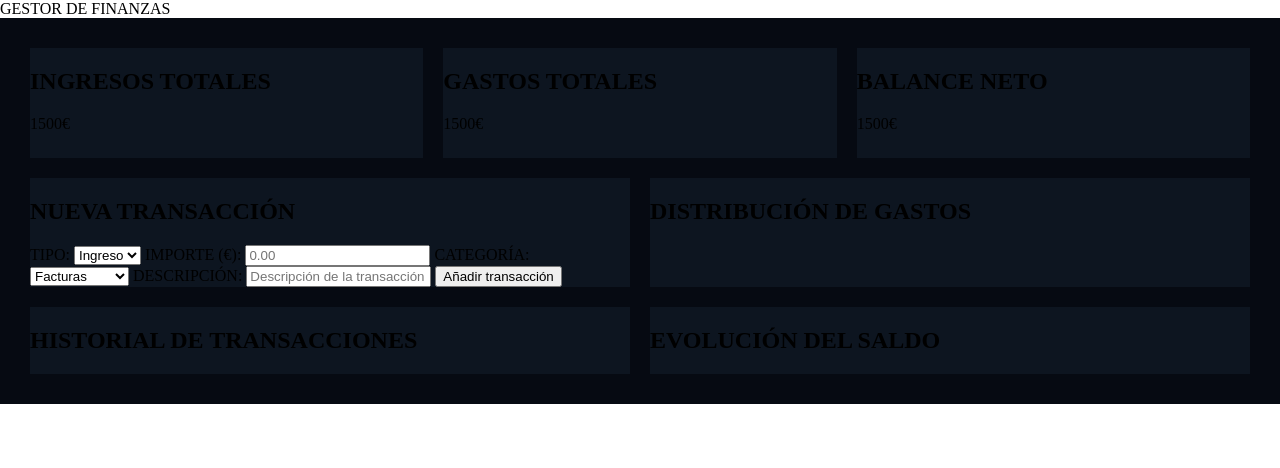
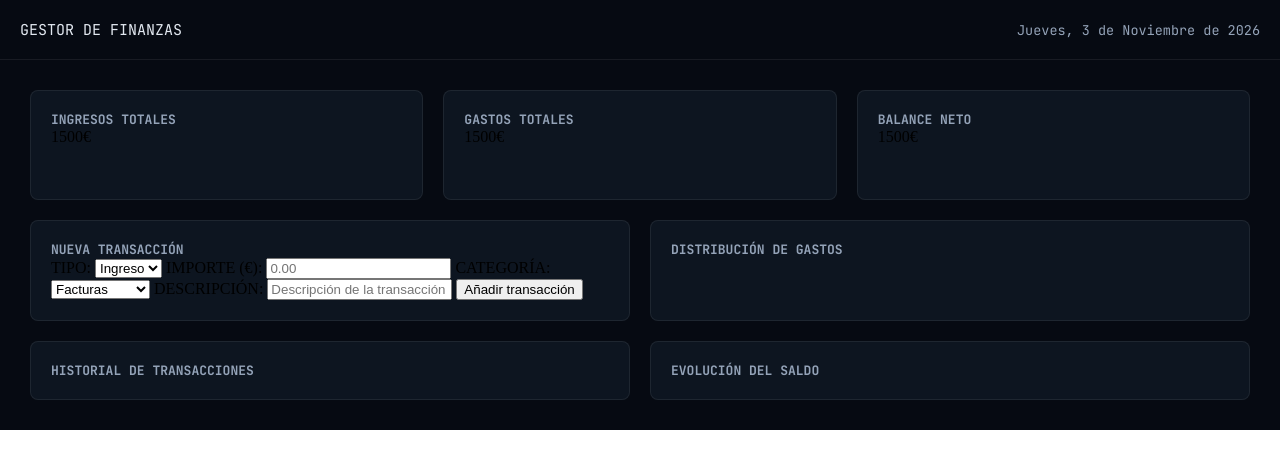
Before and after one commit to gasparmartinez-dev/FinanzaDashboard, a plain HTML site: page index.html in a window 1280 px wide. Drawn offline with Linux system fonts and the light colour scheme.

Commit message:
Estilo del header del h2

```diff
--- a/index.html
+++ b/index.html
@@ -5,15 +5,19 @@
     <meta name="viewport" content="width=device-width, initial-scale=1.0">
     <title>Document</title>
 
+    <link rel="preconnect" href="https://fonts.googleapis.com">
+    <link rel="preconnect" href="https://fonts.gstatic.com" crossorigin>
+    <link href="https://fonts.googleapis.com/css2?family=JetBrains+Mono:wght@100..800&display=swap" rel="stylesheet">
+
     <link rel="stylesheet" href="style.css">
 </head>
 <body>
     <header>
         <div>
             <div id="iconoCartera"></div>
-            <span>GESTOR DE FINANZAS</span>
+            <span id="titulo">GESTOR DE FINANZAS</span>
         </div>
-        <spa id="fecha"></span>
+        <span id="fecha">Jueves, 3 de Noviembre de 2026</span>
     </header>
 
     <main>
--- a/style.css
+++ b/style.css
@@ -13,6 +13,31 @@ body{
     display: flex;
     flex-direction: column;
 }
+
+header{
+    height: 60px;
+    background: var(--color-fondo);
+    border-bottom: 1px solid rgba(255,255,255,0.07);
+    display: flex;
+    flex-direction: row;
+    align-items: center;
+    justify-content: space-between;
+
+    padding: 20px;
+    box-sizing: border-box;
+
+    font-family: "JetBrains Mono", monospace;
+}
+
+#titulo{
+    font-size: 15px;
+    color: var(--texto-main);
+}
+#fecha{
+    color: var(--texto-sec);
+    font-size: 13.5px;
+}
+
 main{
     margin:0;
     width: 100%;
@@ -28,6 +53,11 @@ main{
 
 .card{
     background: var(--color-cards);
+    border: 1px solid rgba(255,255,255,0.07);
+    border-radius: 8px;
+
+    padding: 20px;
+    box-sizing: border-box;
 }
 .tipo3{
     grid-column: span 2;
@@ -36,3 +66,10 @@ main{
 .tipo2{
     grid-column: span 3;
 }
+
+h2{
+    color: var(--texto-sec);
+    font-family: "JetBrains Mono", monospace;
+    font-size: 13px;
+    margin: 0;
+}
```
